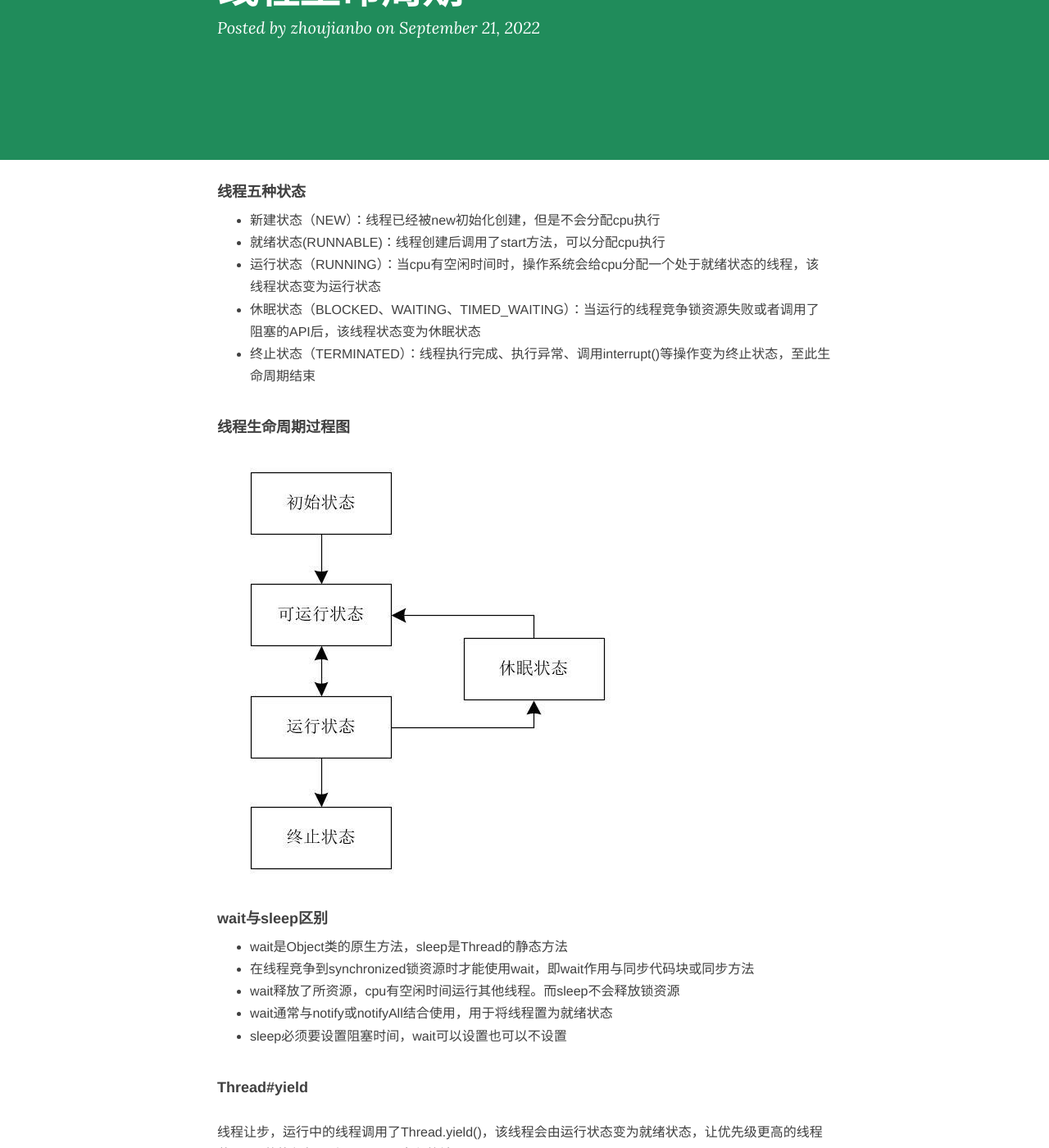
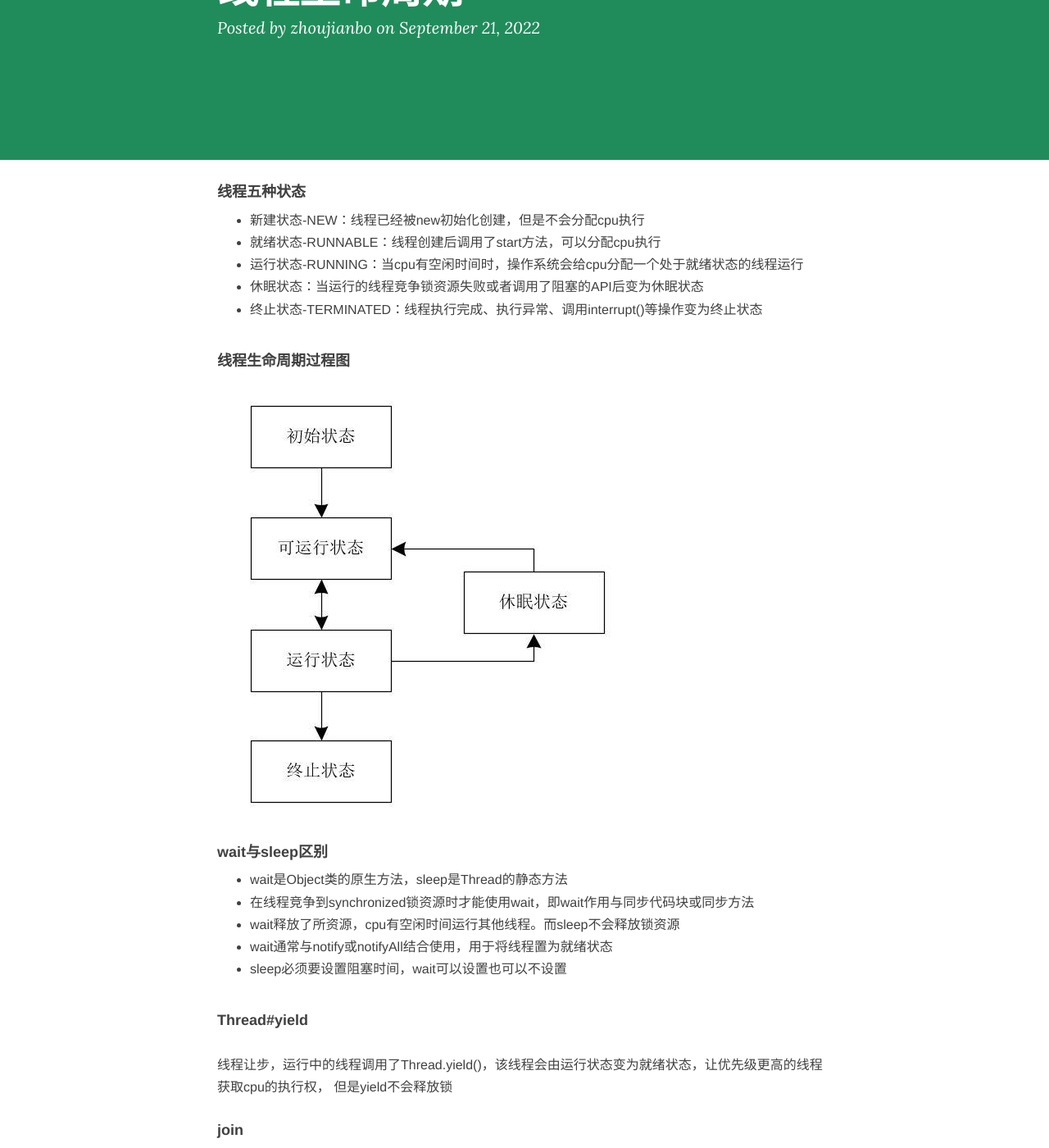
Before and after one commit to ZhouJianBoPro/ZhouJianBoPro.github.io, a Jekyll site: the page built from _posts/2022-09-21-线程生命周期.md, in a window 1280 px wide and 1400 px high, scrolled down 212 px. Shown: the whole window at 82% size. Built offline with Jekyll 4.4.1, drawn with Linux system fonts in a browser that asks for light colours; nearby versions of some CDN libraries; comment, search, counter and statistics services are not loaded; some of the changed text lies outside the part shown.

Commit message:
线程生命周期

```diff
--- a/_posts/2022-09-21-线程生命周期.md
+++ b/_posts/2022-09-21-线程生命周期.md
@@ -6,11 +6,11 @@ tags: [并发编程]
 ---
 
 #### 线程五种状态
-- 新建状态（NEW）：线程已经被new初始化创建，但是不会分配cpu执行
-- 就绪状态(RUNNABLE)：线程创建后调用了start方法，可以分配cpu执行
-- 运行状态（RUNNING）：当cpu有空闲时间时，操作系统会给cpu分配一个处于就绪状态的线程，该线程状态变为运行状态
-- 休眠状态（BLOCKED、WAITING、TIMED_WAITING）：当运行的线程竞争锁资源失败或者调用了阻塞的API后，该线程状态变为休眠状态
-- 终止状态（TERMINATED）：线程执行完成、执行异常、调用interrupt()等操作变为终止状态，至此生命周期结束
+- 新建状态-NEW：线程已经被new初始化创建，但是不会分配cpu执行
+- 就绪状态-RUNNABLE：线程创建后调用了start方法，可以分配cpu执行
+- 运行状态-RUNNING：当cpu有空闲时间时，操作系统会给cpu分配一个处于就绪状态的线程运行
+- 休眠状态：当运行的线程竞争锁资源失败或者调用了阻塞的API后变为休眠状态
+- 终止状态-TERMINATED：线程执行完成、执行异常、调用interrupt()等操作变为终止状态
 
 #### 线程生命周期过程图
 ![线程生命周期过程图](/images/thread.png)
@@ -32,11 +32,11 @@ tags: [并发编程]
 join()，使得子线程优先执行，主线程阻塞直到子线程执行完成之后
 
 #### 休眠状态
-- 阻塞状态（BLOCKED）：当线程竞争synchronized锁资源失败，该运行中的线程状态会变为BLOCKED
-- 无限时等待状态（WAITING）
-    1. 当获取到synchronized锁资源的线程，调用了无参wait()，wait只能在同步方法或同步代码块调用
+- 阻塞状态-BLOCKED：当线程竞争synchronized锁资源失败状态变为BLOCKED
+- 无限时等待状态-WAITING
+    1. 当获取到synchronized锁资源的线程，调用了无参wait()
     2. 子线程调用了join， 主线程进入无限时等待直到子线程执行完成
-- 限时等待状态（TIMED_WAITING）
+- 限时等待状态-TIMED_WAITING
     1. 调用了Thread.sleep(long mills)
     2. 当获取到synchronized锁资源的线程，调用了有参方法wait(long timeout)
     3. 子线程调用join(long mills)时，导致主线程限时等待
```
